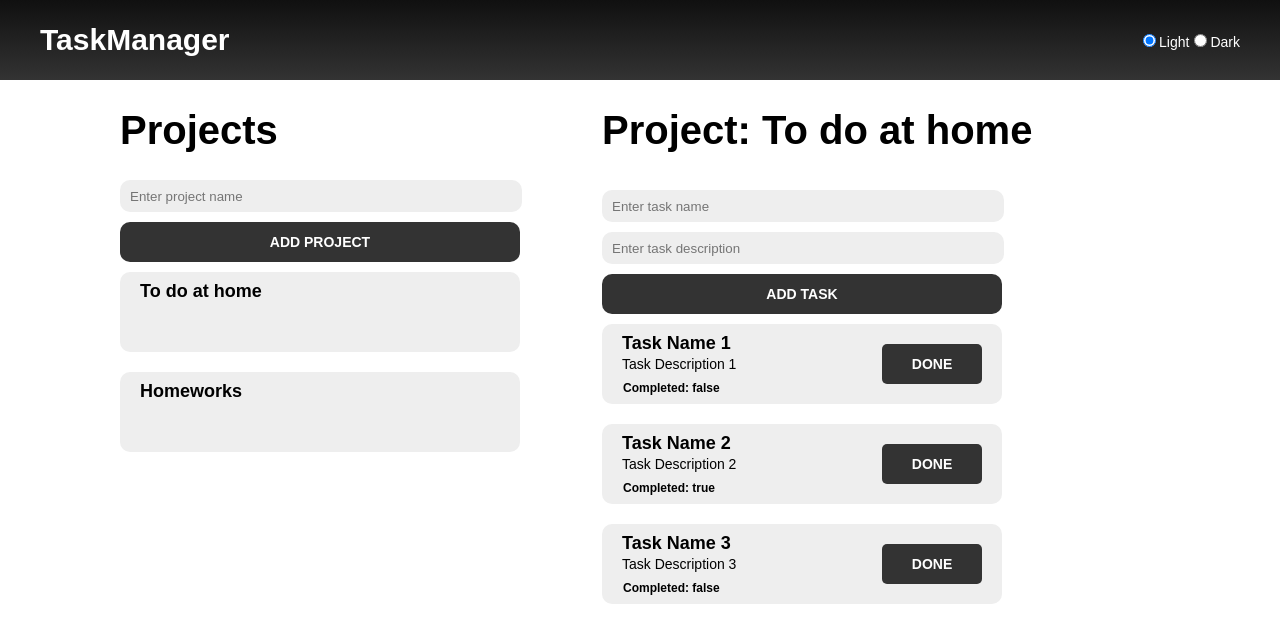
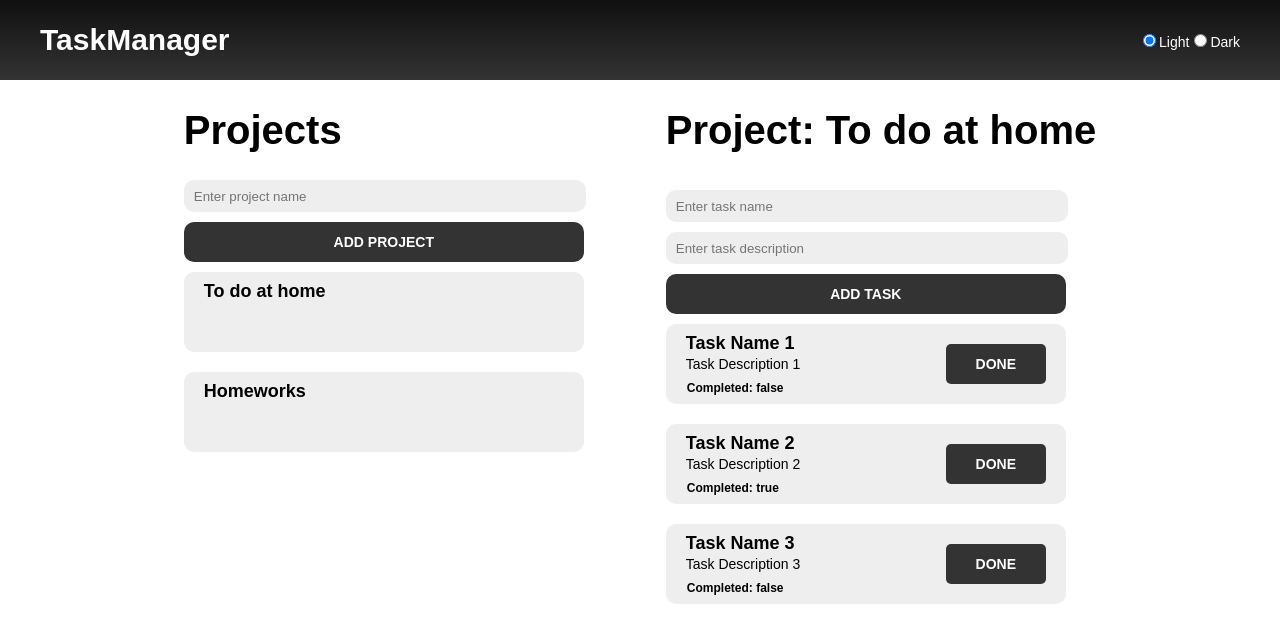
Before and after one commit to maxim-lipatnikov/task-tracker-reactjs, a React (Create React App) app: page /projects/1 in a window 1280 px wide. Shown: the top 642 px of the page. Built offline with nearby package versions, Linux system fonts and the light colour scheme.

Commit message:
еще чуть-чуть отредактировал стили

```diff
--- a/src/components/Project/Project.module.scss
+++ b/src/components/Project/Project.module.scss
@@ -1,11 +1,3 @@
-// .container {
-//   display: flex;
-//   flex-direction: column;
-//   margin-left: 120px;
-//   justify-content: center;
-//   align-items: center;
-// }
-
 .project {
   &-theme-light {
   width: 400px;
@@ -14,7 +6,6 @@
   position: relative;
   display: flex;
   flex-direction: column;
-  margin-left: 120px;
   justify-content: center;
   align-items: center;
   margin-top: 20px;
@@ -44,7 +35,6 @@
     position: relative;
     display: flex;
     flex-direction: column;
-    margin-left: 120px;
     justify-content: center;
     align-items: center;
     margin-top: 20px;
--- a/src/components/ProjectAdd/ProjectAdd.module.scss
+++ b/src/components/ProjectAdd/ProjectAdd.module.scss
@@ -5,7 +5,6 @@
   // align-items: center;
   flex-direction: column;
   margin-top: 20px;
-  margin-left: 120px;
 }
 
 .button {
@@ -16,8 +15,6 @@
   border-style: none;
   border-radius: 10px;
   display: block;
-  // justify-content: center;
-  // align-items: center;
   position: relative;
   color: white;
   font-family: 'PT Root UI', sans-serif;
--- a/src/components/ToDoList/ToDoList.module.scss
+++ b/src/components/ToDoList/ToDoList.module.scss
@@ -1,10 +1,13 @@
 .container {
   display: flex;
   flex-direction: row;
+  justify-content: center;
+  align-items: flex-start;
 
     .project_container {
       display: flex;
       flex-direction: column;
+
 
       .title {
         &-theme-light {
@@ -13,7 +16,6 @@
             line-height: 40px;
             font-weight: bold;
             display: flex;
-            margin-left: 120px;
             top: 30px;
             margin-bottom: 30px;
             position: relative;
@@ -25,7 +27,6 @@
             line-height: 40px;
             font-weight: bold;
             display: flex;
-            margin-left: 120px;
             top: 30px;
             margin-bottom: 30px;
             position: relative;
```
